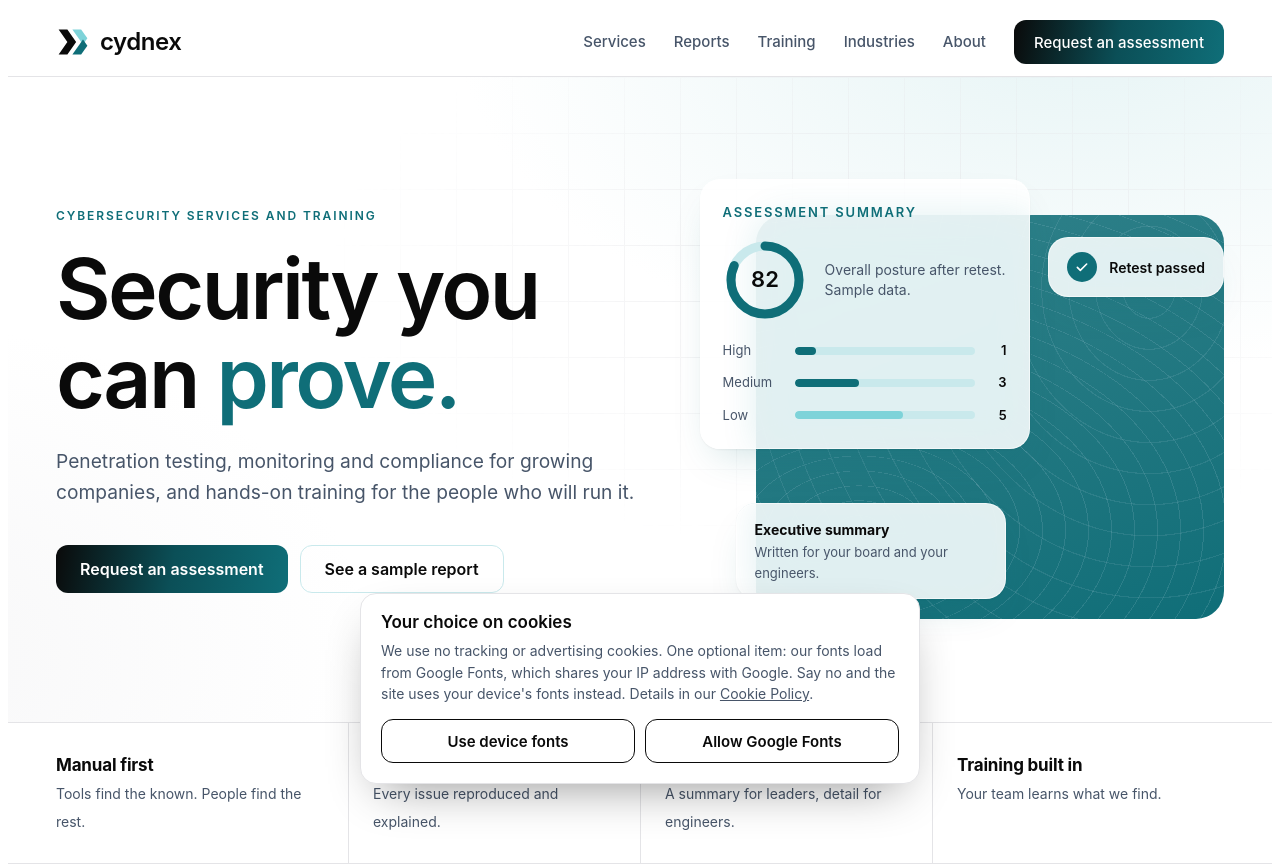
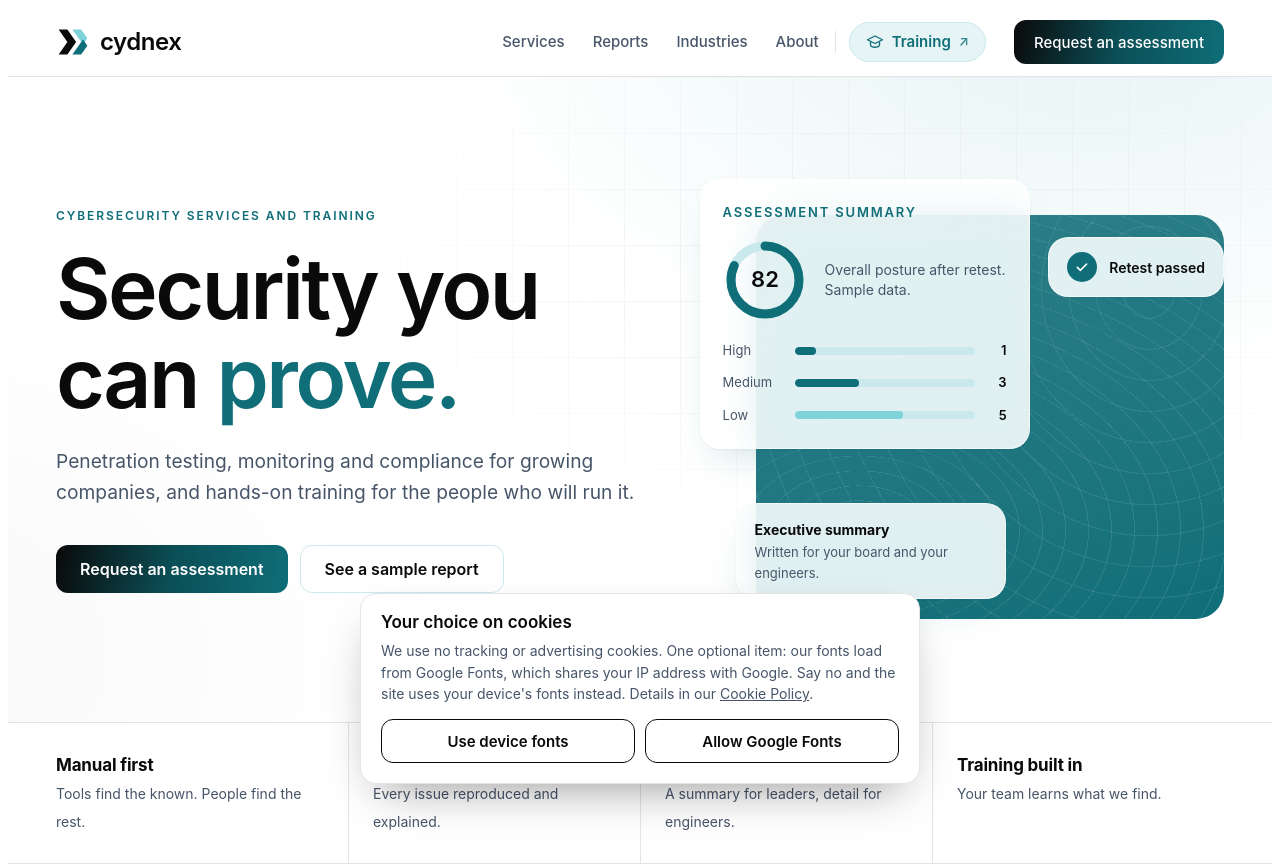
Before and after one commit to cydnex-site/cydnex-site, a plain HTML site: page index.html in a window 1280 px wide. Shown: the top 866 px of the page. Drawn offline with Linux system fonts and the light colour scheme.

Commit message:
Make Training a distinct highlighted link in the main navigation
Co-Authored-By: Claude Opus 5.5 <noreply@anthropic.com>
Claude-Session: https://claude.ai/code/session_011MTTBp4WTiDWphBGthCsrz

```diff
--- a/index.html
+++ b/index.html
@@ -32,7 +32,8 @@
 <a class="logo" href="index.html" aria-label="Cydnex home"><svg class="xmark" viewBox="0 0 108 96" aria-hidden="true"><path class="x1" d="M8 8 H36 L64 48 L36 88 H8 L36 48 Z"/><path d="M52 8 H80 L100 36 L86 56 Z" fill="#7ED3D9"/><path d="M86 40 L100 60 L80 88 H52 Z" fill="#0F6E78"/></svg><span class="wm">cydnex</span></a>
 <button class="menu" id="menu" aria-expanded="false" aria-controls="links" aria-label="Menu"><svg width="20" height="20" viewBox="0 0 24 24" fill="none" stroke="currentColor" stroke-width="2" stroke-linecap="round"><path d="M4 7h16M4 12h16M4 17h16"/></svg></button>
 <nav class="links" id="links" aria-label="Main">
-<a href="services.html">Services</a><a href="reports.html">Reports</a><a href="https://training.cydnex.com/">Training</a><a href="industries.html">Industries</a><a href="about.html">About</a>
+<a href="services.html">Services</a><a href="reports.html">Reports</a><a href="industries.html">Industries</a><a href="about.html">About</a>
+<a class="acad-link" href="https://training.cydnex.com/" aria-label="Training: Cydnex Academy courses, opens our training site"><svg viewBox="0 0 24 24" width="18" height="18" fill="none" stroke="currentColor" stroke-width="1.8" stroke-linejoin="round" aria-hidden="true"><path d="M2 9l10-5 10 5-10 5z"/><path d="M6 11.5V16c0 1.5 3 3 6 3s6-1.5 6-3v-4.5"/></svg><span>Training</span><span class="ext" aria-hidden="true">↗</span></a>
 <a class="btn" href="index.html#contact" style="min-height:44px;padding:0 20px;font-size:15px;color:var(--btnfg)">Request an assessment</a>
 </nav></div></header>
 
--- a/styles.css
+++ b/styles.css
@@ -295,3 +295,11 @@ footer .legal{margin-top:48px;padding-top:22px;border-top:1px solid rgba(207,227
 @media(max-width:820px){.detail{grid-template-columns:1fr}.cols2{grid-template-columns:1fr}}
 @media(max-width:560px){.cgrid,.people,.facts4{grid-template-columns:1fr}}
 .cgrid.c4{grid-template-columns:repeat(4,minmax(0,1fr))}@media(max-width:1100px){.cgrid.c4{grid-template-columns:repeat(2,minmax(0,1fr))}}@media(max-width:560px){.cgrid.c4{grid-template-columns:1fr}}
+
+/* Training: its own highlighted link, set apart from the service pages */
+.links a.acad-link{display:inline-flex;align-items:center;gap:8px;position:relative;margin-left:2px;padding:0 16px;min-height:40px;border-radius:99px;background:var(--bg3);border:1px solid var(--ice2);color:var(--blue);font-weight:600}
+.links a.acad-link::before{content:"";position:absolute;left:-15px;top:50%;width:1px;height:22px;background:var(--line);transform:translateY(-50%)}
+.links a.acad-link:hover{color:var(--blue);border-color:var(--blue);background:color-mix(in srgb,var(--bg3) 70%,#7ed3d9)}
+.links a.acad-link .ext{font-size:13px;opacity:.8}
+.links a.acad-link:focus-visible{outline:3px solid var(--blue);outline-offset:3px}
+@media(max-width:860px){.links a.acad-link{margin:14px 0 0;justify-content:center;min-height:48px;border-bottom:1px solid var(--ice2);font-size:17px}.links a.acad-link::before{display:none}.links .acad-link+.btn{margin-top:10px}}
```
Also changed, not shown: about.html (+2 -1 lines), careers.html (+2 -1 lines), disclosure.html (+2 -1 lines), industries.html (+2 -1 lines), reports.html (+2 -1 lines), services.html (+2 -1 lines).
